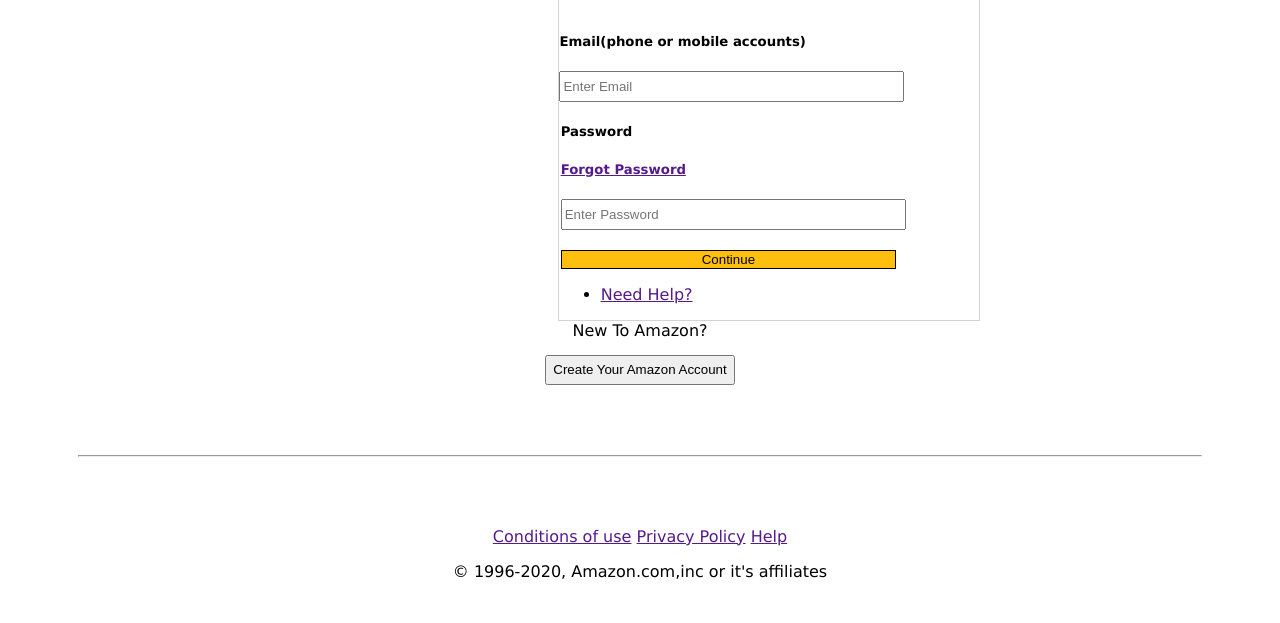
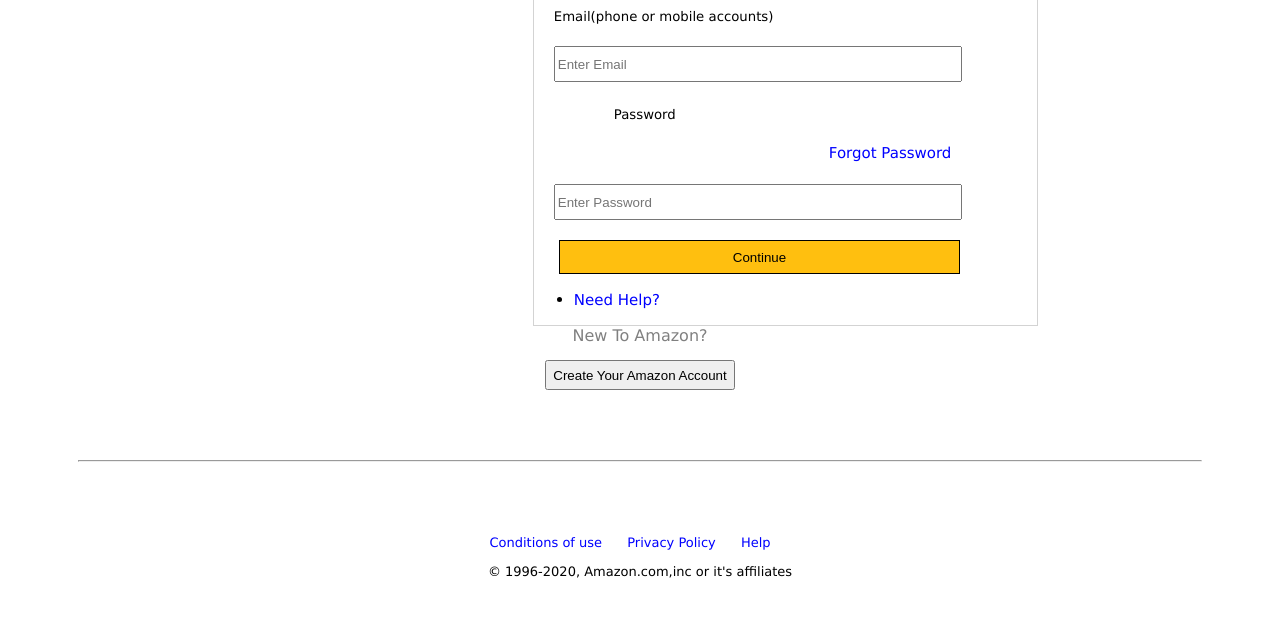
Before and after one commit to andycapaldo/week1_day2_amazon_replica, a plain HTML site: page index.html in a window 1280 px wide. Shown: the part 177-800 px from the top of the page. Drawn offline with Linux system fonts and the light colour scheme.

Commit message:
Final revisions

```diff
--- a/index.html
+++ b/index.html
@@ -14,12 +14,12 @@
             <input type="text" placeholder="Enter Email" size="40">
         </div>
         <div class="password">
-            <h5>Password</h5>
-            <h5><a href="">Forgot Password</a></h5>
+            <h5 id="pass">Password</h5>
+            <h5><a href="https://www.amazon.com/gp/help/customer/display.html?nodeId=GH3NM2YWEFEL2CQ4" id="forgot">Forgot Password</a></h5>
             <input type="text" placeholder="Enter Password" size="40">
             <input type="submit" value="Continue" id="submit">
             <ul id="needhelp">
-                <li><a href="">Need Help?</a></li>
+                <li><a href="https://www.amazon.com/hz/contact-us/foresight/hubgateway">Need Help?</a></li>
             </ul>
         </div>
     </div>
@@ -30,11 +30,11 @@
     <hr>
     <footer>
     <div class="links">
-        <a href="">Conditions of use</a>
-        <a href="">Privacy Policy</a>
-        <a href="">Help</a>
+        <a href="https://www.amazon.com/gp/help/customer/display.html?nodeId=GLSBYFE9MGKKQXXM" id="conditions">Conditions of use</a>
+        <a href="https://www.amazon.com/gp/help/customer/display.html?nodeId=GX7NJQ4ZB8MHFRNJ" id="privacy">Privacy Policy</a>
+        <a href="https://www.amazon.com/hz/contact-us/foresight/hubgateway" id="help">Help</a>
     </div>
-        <p>&copy 1996-2020, Amazon.com,inc or it's affiliates</p>
+        <p id="legal">&copy 1996-2020, Amazon.com,inc or it's affiliates</p>
     </footer>
 </body>
 </html>
--- a/styles.css
+++ b/styles.css
@@ -1,5 +1,9 @@
 body {
     font-family: Verdana, Geneva, Tahoma, sans-serif;
+}
+
+h2, h5 {
+    font-weight: normal;
 }
 
 
@@ -8,11 +12,22 @@ body {
     display: flex;
     flex-direction: column;
     justify-content: center;
-    margin-left: 43vw;
+    margin-left: 41vw;
     margin-top: 15vh;
     align-items: center;
     height: min-content;
     width: min-content;
+}
+
+.signin h2 {
+    margin-top: 5px;
+    margin-left: 20px;
+    font-size: 30px;
+}
+
+.signin h5{
+    margin-left: 20px;
+    margin-top: 0px;
 }
 
 .email {
@@ -21,8 +36,35 @@ body {
     padding-right: 75px;
 }
 
+.password a{
+    text-decoration: none;
+    color: blue;
+    font-size: 15px;
+}
+
+#pass {
+    margin-top: 25px;
+    margin-left: 80px;
+    position: relative;
+    z-index: 1;
+}
+
+#forgot {
+    margin-left: 275px;
+    position: relative;
+    z-index: 2;
+}
+
 input[type="text"] {
-    height: 25px;
+    height: 30px;
+    width: 400px;
+    margin-left: 20px;
+}
+
+.password input[type="submit"] {
+    margin-left: 25px;
+    height: 30px;
+    width: 400px;
 }
 
 #submit {
@@ -37,6 +79,7 @@ input[type="text"] {
     display: flex;
     justify-content: center;
     align-items: center;
+    color: gray;
 }
 
 /* .separator::before,
@@ -80,3 +123,14 @@ footer {
     justify-content: center;
     align-items: center;
 }
+
+#conditions, #privacy, #help {
+    margin-right: 20px;
+    font-size: 13px;
+    text-decoration: none;
+    color: blue
+}
+
+#legal {
+    font-size: 13px;
+}
```
